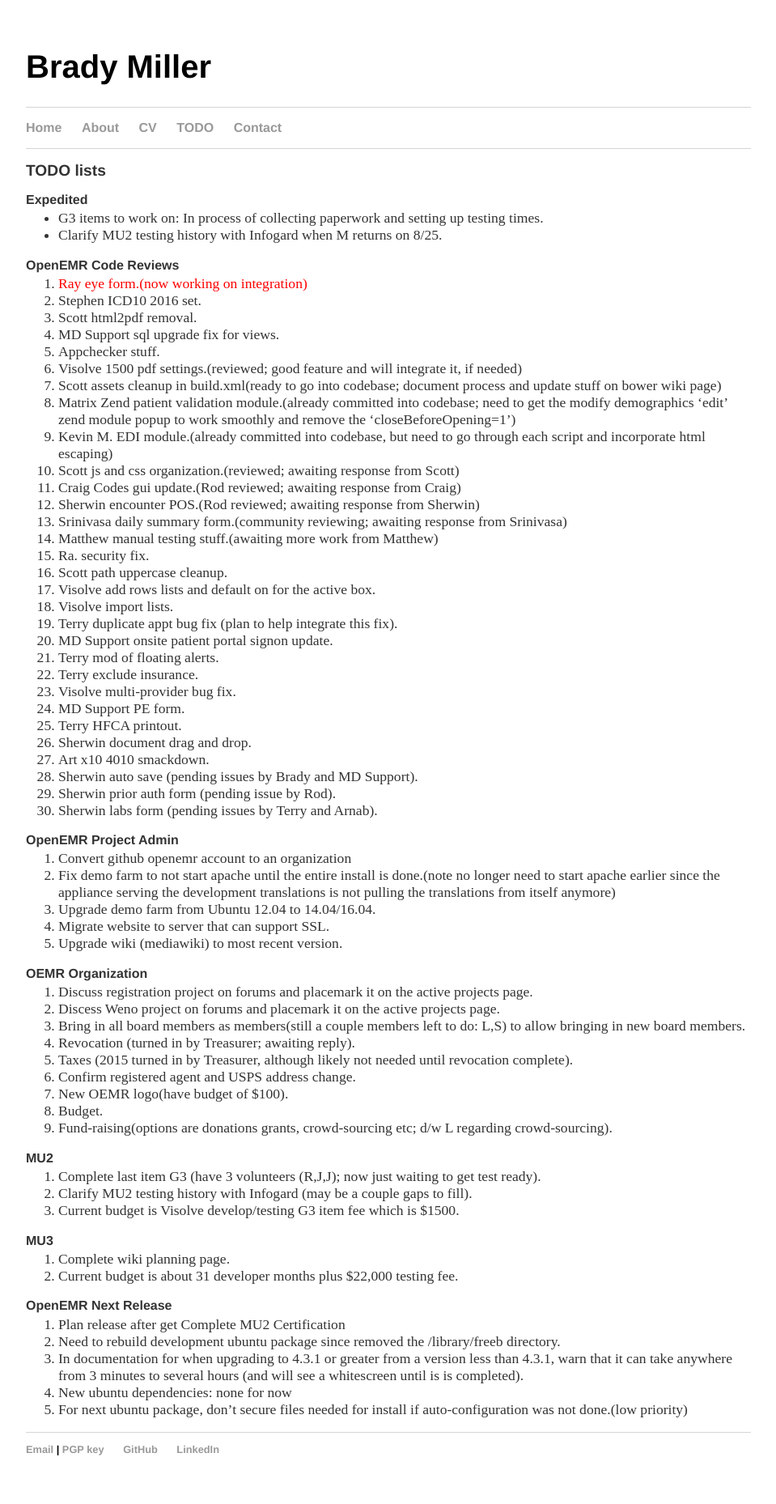
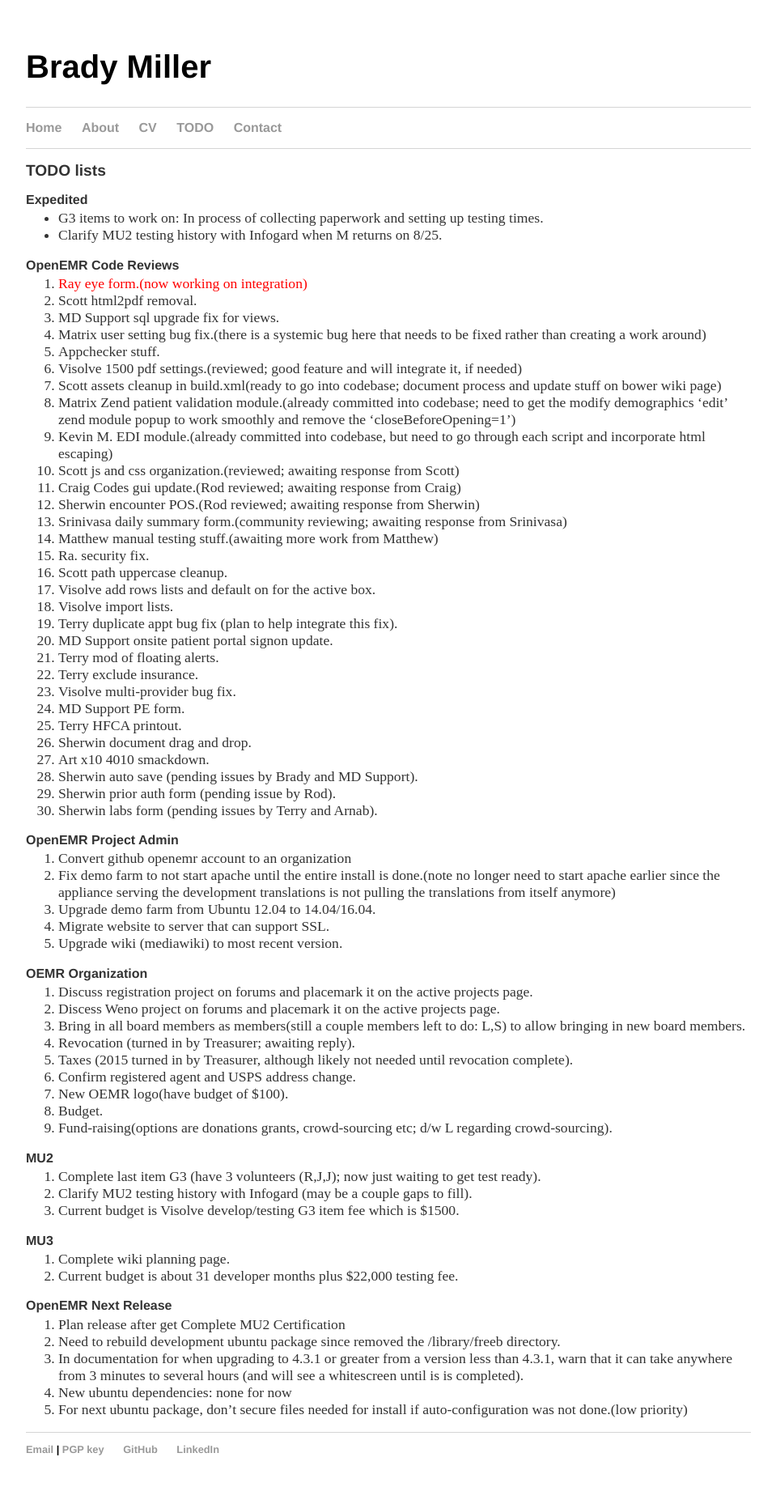
Before and after one commit to bradymiller/bradymiller.github.io, a Jekyll site: the page built from todo/index.md, in a window 1280 px wide. Shown: the whole page at 81% size, without its empty margins (160-1119 px from the left). Built offline with Jekyll 4.4.1, drawn with Linux system fonts in a browser that asks for light colours.

Commit message:
Update todo list

```diff
--- a/todo/index.md
+++ b/todo/index.md
@@ -9,9 +9,9 @@
 
 ### OpenEMR Code Reviews
 1. <span style="color: red">Ray eye form.(now working on integration)</span>
-1. Stephen ICD10 2016 set.
 1. Scott html2pdf removal.
 1. MD Support sql upgrade fix for views.
+1. Matrix user setting bug fix.(there is a systemic bug here that needs to be fixed rather than creating a work around)
 1. Appchecker stuff.
 1. Visolve 1500 pdf settings.(reviewed; good feature and will integrate it, if needed)
 1. Scott assets cleanup in build.xml(ready to go into codebase; document process and update stuff on bower wiki page)
```
